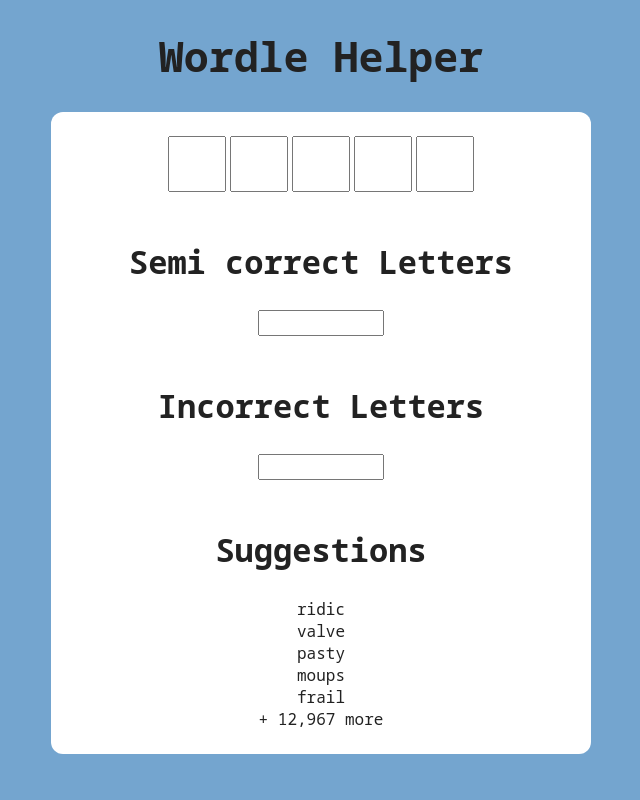
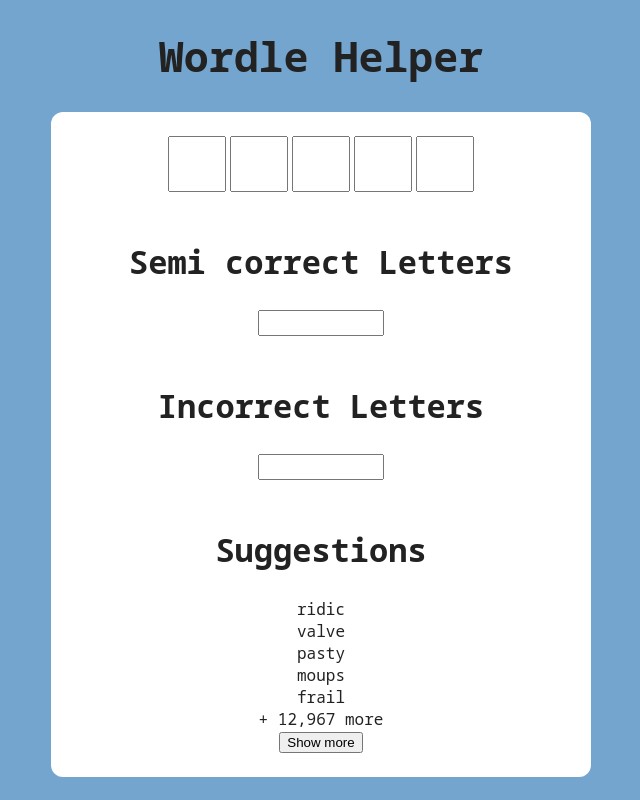
Before and after one commit to Deece94/wordle-helper, a React (Vite) app: page / in a window 1280 px wide. Shown: the whole page, without its empty margins (319-959 px from the left). Built offline with nearby package versions, Linux system fonts and the light colour scheme.

Commit message:
added show more button

```diff
--- a/src/App.tsx
+++ b/src/App.tsx
@@ -13,6 +13,7 @@
   const [guessedLetters, setGuessedLetters] = useState<string[]>([]);
   const [incorrectLetters, setIncorrectLetters] = useState<string[]>([]);
   const [guesses, setGuesses] = useState<string[]>([]);
+  const [shownGuesses, setShownGuesses] = useState<number>(5);
 
   const updateKnown = (e: ChangeEvent) => {
     const input = e.target as HTMLInputElement;
@@ -95,13 +96,11 @@
       }
 
       newGuesses.push(lowerCaseWord);
-      // if (newGuesses.length > 4) {
-      //   return false; // Break
-      // }
       return true; // Continue
     });
 
     setGuesses(newGuesses);
+    setShownGuesses(5);
   }, [knownLetters, guessedLetters, incorrectLetters]);
 
   const sortArray = (array: string[]) => {
@@ -157,17 +156,28 @@
         <div className="suggestionsSection">
           <h2 className="title">Suggestions</h2>
           <ul className="guessList">
-            {guesses.slice(0, 5).map((guess, index) => {
+            {guesses.slice(0, shownGuesses).map((guess, index) => {
               return (
                 <li className="listItem" key={index}>
                   {guess}
                 </li>
               );
             })}
-            {guesses.length > 5 && (
-              <li className="listItem">
-                + {nf.format(guesses.length - 5)} more
-              </li>
+            {guesses.length > shownGuesses && (
+              <>
+                <li className="listItem">
+                  + {nf.format(guesses.length - shownGuesses)} more
+                </li>
+                <li className="listItem">
+                  <button
+                    onClick={() => {
+                      setShownGuesses(shownGuesses + 5);
+                    }}
+                  >
+                    Show more
+                  </button>
+                </li>
+              </>
             )}
           </ul>
         </div>
```
